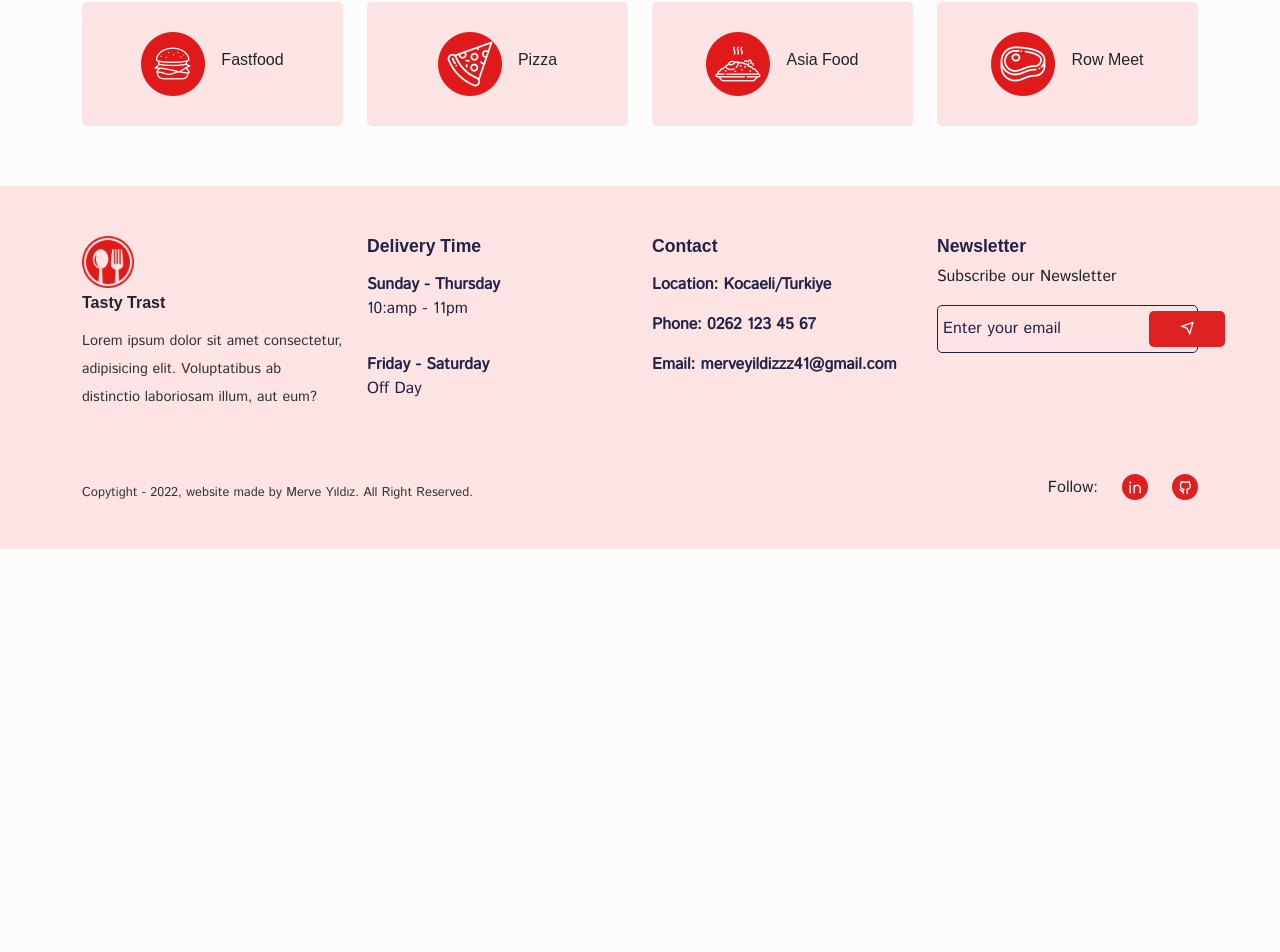
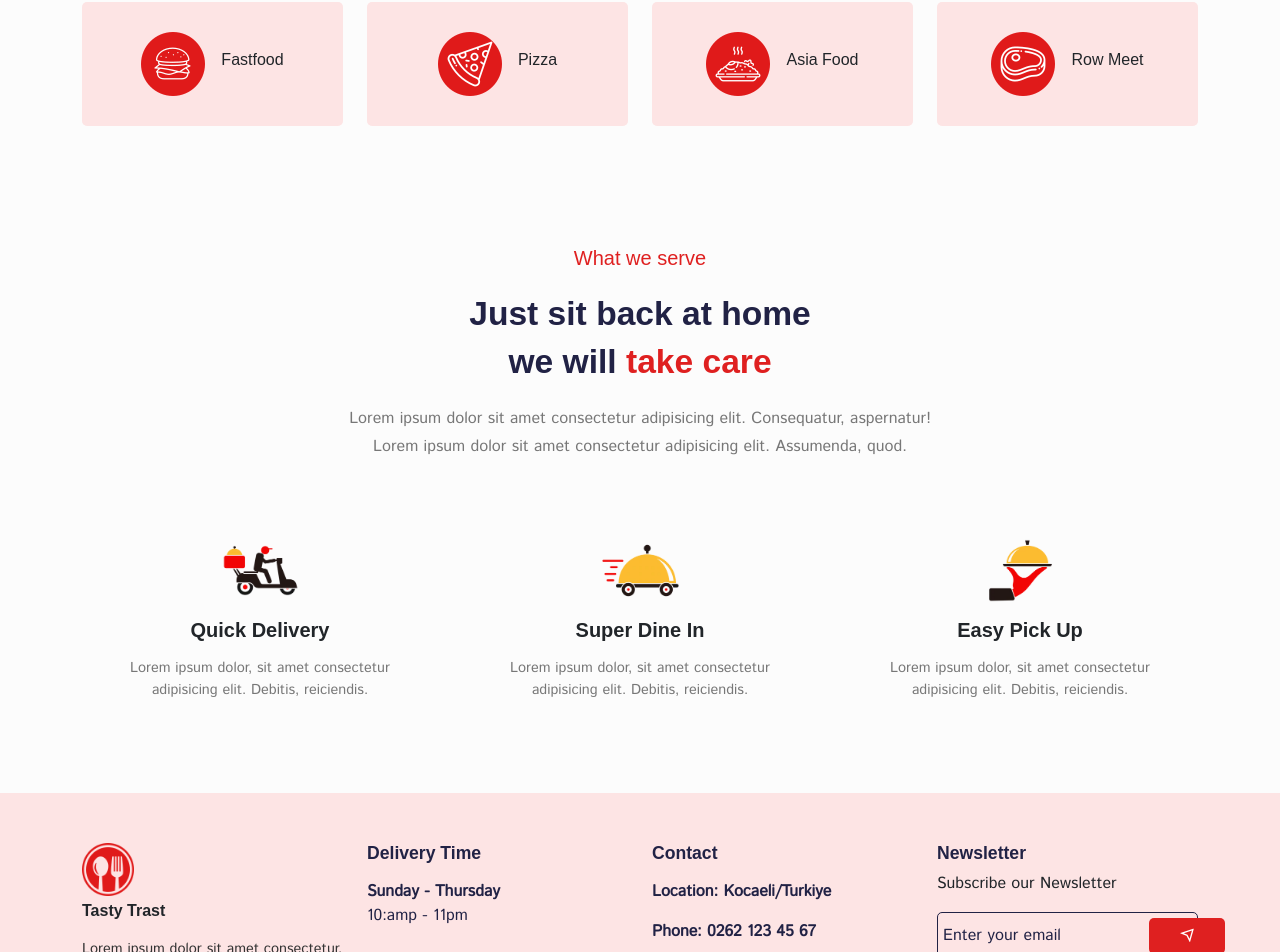
Before and after one commit to merveyyildiz/food-delivery-react, a React (Create React App) app: page /home/ in a window 1280 px wide. Shown: the part 754-1706 px from the top of the page. Before the commit the page ends 1303 px from the top, so only its background shows below. Built offline with nearby package versions, Linux system fonts and the light colour scheme; a web font is replaced by a local one.

Commit message:
third part of home page completed

```diff
--- a/src/pages/Home.jsx
+++ b/src/pages/Home.jsx
@@ -4,7 +4,28 @@ import Helmet from "../components/Helmet/Helmet";
 import { Container, Row, Col } from "reactstrap";
 import heroImg from "../assets/images/hero.png";
 import Category from "../components/UI/category/Category";
+import featureImg01 from "../assets/images/service-01.png";
+import featureImg02 from "../assets/images/service-02.png";
+import featureImg03 from "../assets/images/service-03.png";
 import "../styles/home.scss";
+
+const featureData = [
+    {
+        title: "Quick Delivery",
+        imgUrl: featureImg01,
+        desc: "Lorem ipsum dolor, sit amet consectetur adipisicing elit. Debitis, reiciendis."
+    },
+    {
+        title: "Super Dine In",
+        imgUrl: featureImg02,
+        desc: "Lorem ipsum dolor, sit amet consectetur adipisicing elit. Debitis, reiciendis."
+    },
+    {
+        title: "Easy Pick Up",
+        imgUrl: featureImg03,
+        desc: "Lorem ipsum dolor, sit amet consectetur adipisicing elit. Debitis, reiciendis."
+    }
+]
 
 const Home = () => {
     return (
@@ -47,6 +68,33 @@ const Home = () => {
             <section className="pt-0">
                 <Category />
             </section>
+
+            <section>
+                <Container>
+                    <Row>
+                        <Col lg="12" className="text-center">
+                            <h5 className="feature__subtitle mb-4">What we serve</h5>
+                            <h2 className="feature__title">Just sit back at home</h2>
+                            <h2 className="feature__title">we will <span>take care</span></h2>
+                            <p className="mb-1 mt-4 feature__text">Lorem ipsum dolor sit amet consectetur adipisicing elit. Consequatur, aspernatur!</p>
+                            <p className="feature__text">Lorem ipsum dolor sit amet consectetur adipisicing elit. Assumenda, quod.</p>
+                        </Col>
+
+                        {
+                            featureData.map((item, index) => (
+                                <Col lg="4" md="4" key={index} className="mt-5">
+                                    <div className="feature__item d-flex flex-column px-4 py-3 justify-content-center align-items-center">
+                                        <img src={item.imgUrl} alt="feature-img" className="w-25 mb-3"/>
+                                        <h5 className="fw-bold mb-3">{item.title}</h5>
+                                        <p className="text-center">{item.desc}</p>
+                                    </div>
+                                </Col>
+                            ))
+                        }
+
+                    </Row>
+                </Container>
+            </section>
         </Helmet>
     )
 }
--- a/src/styles/home.scss
+++ b/src/styles/home.scss
@@ -64,3 +64,23 @@
         }
     }
 }
+.feature {
+    &__title {
+        color: $color-black;
+        span {
+            color: $color-orange;
+        }
+    }
+    &__subtitle {
+        color: $color-orange;
+    }
+    &__text {
+        color: $color-gray-light;
+    }
+    &__item {
+        p {
+            color: $color-gray-light;
+            font-size: .9rem;
+        }
+    }
+}
```
